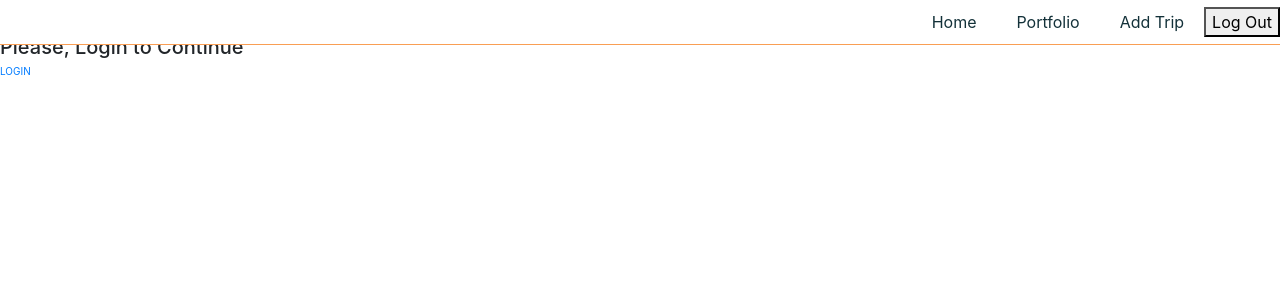
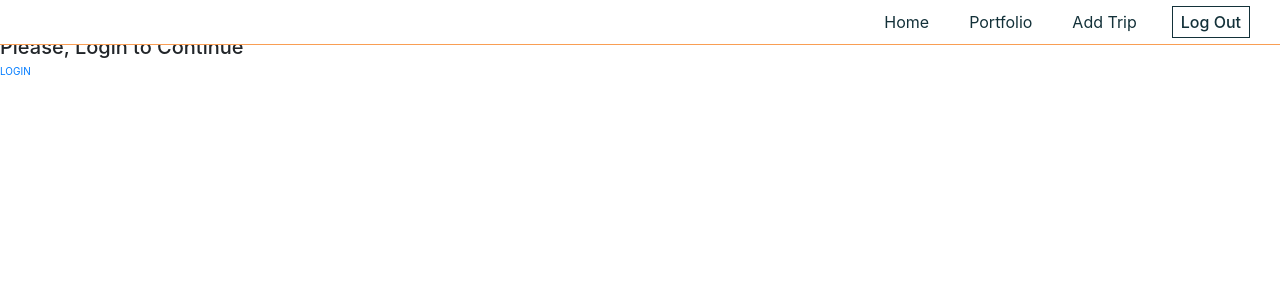
Before and after one commit to guidr-pt/guidr-front-end, a React (Create React App) app in the folder guidr/: page /access-denied in a window 1280 px wide. Shown: the top 300 px of the page. Built offline with nearby package versions, Linux system fonts and the light colour scheme.

Commit message:
Navigation Style Update

```diff
--- a/guidr/src/css/index.css
+++ b/guidr/src/css/index.css
@@ -47,6 +47,19 @@ html {
   .navigation .active:hover {
     color: #f99e54;
   }
+}
+.navigation button {
+  border: 1px solid #133139;
+  font-weight: 500;
+  color: #133139;
+  background-color: transparent;
+  padding: 3px 8px;
+  margin: 0 30px 0 15px;
+  transition: background-color 0.4s;
+}
+.navigation button:hover {
+  background-color: #f99e54;
+  color: black;
 }
 .login {
   background-image: linear-gradient(to left bottom, #133139, #15434f, #155667, #136a81, #0e7e9b, #1e8aaa, #2b97ba, #38a3ca, #4daad2, #5fb1d9, #70b9e1, #7fc0e8);
--- a/guidr/src/less/navigation.less
+++ b/guidr/src/less/navigation.less
@@ -51,4 +51,21 @@
       }
     }
   }
+
+  button {
+    border: 1px solid #133139;
+    font-weight: 500;
+    color: #133139;
+    background-color: transparent;
+
+    padding: 3px 8px;
+    margin: 0 30px 0 15px;
+
+    transition: background-color .4s;
+
+    &:hover {
+      background-color: #f99e54;
+      color: black;
+    }
+  }
 }
```
